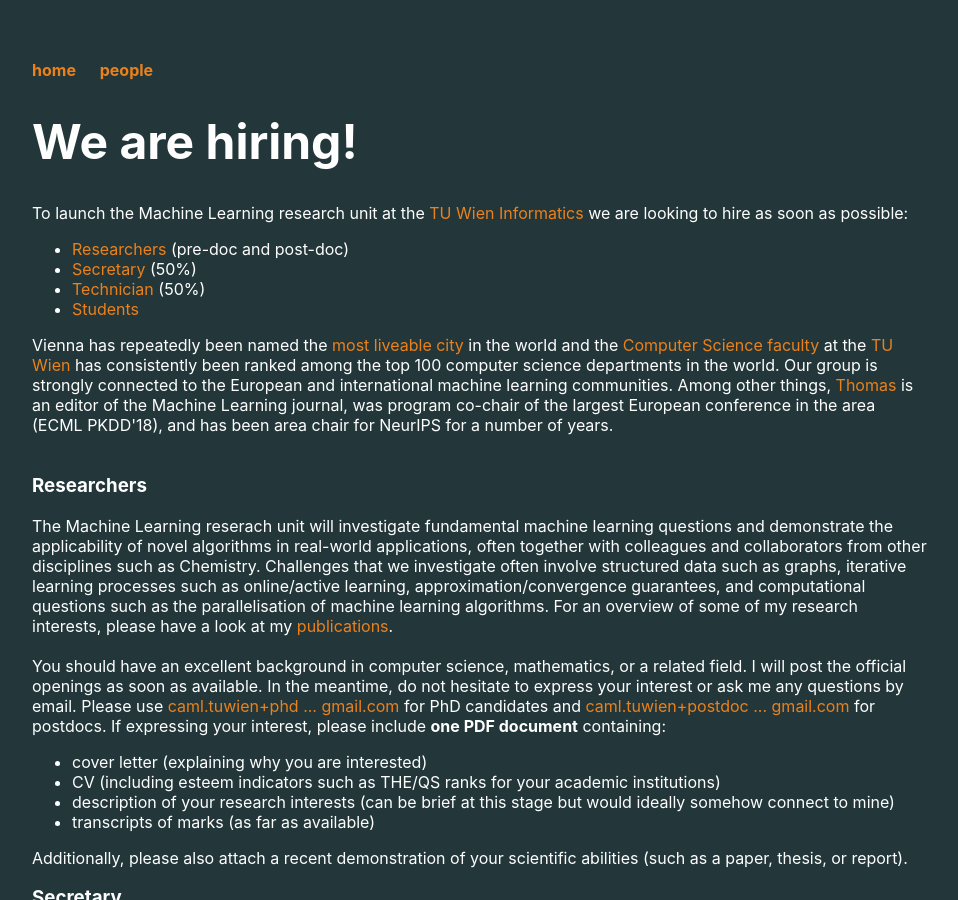
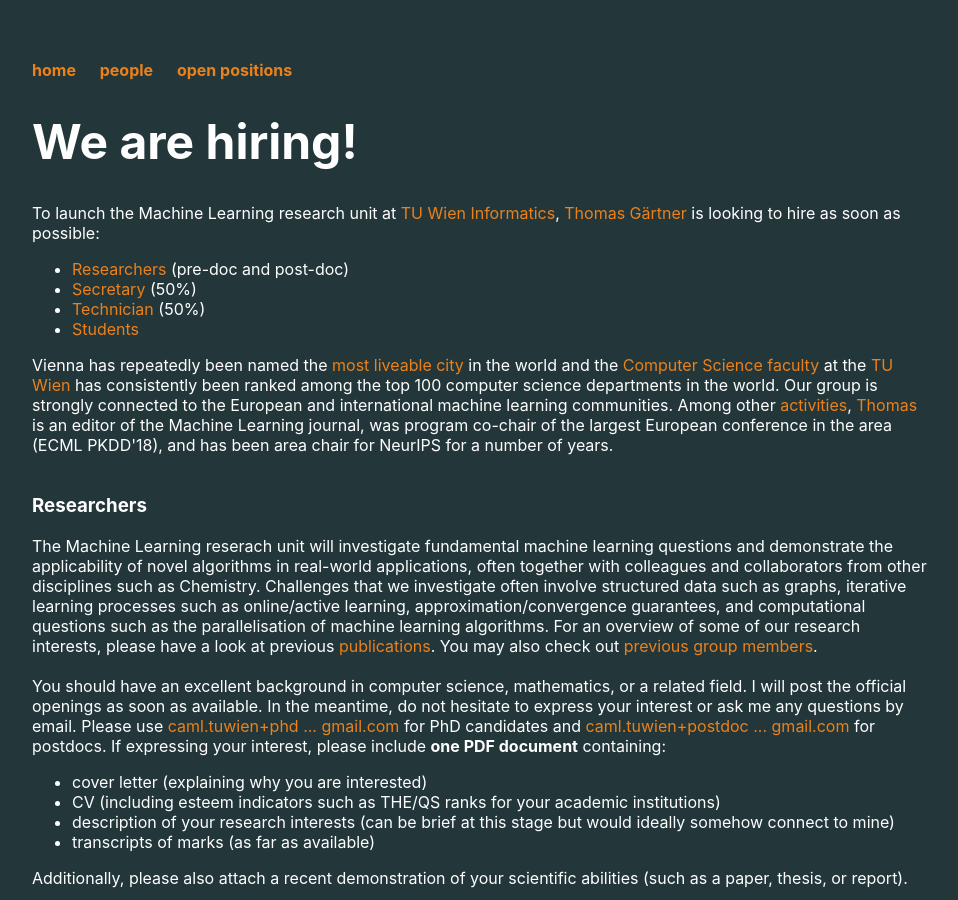
Before and after one commit to ml-tuw/ml-tuw.github.io, a Jekyll site: the page built from hiring_en/index.html, in a window 1280 px wide and 900 px high. Shown: the whole window, without its empty margins (160-1118 px from the left). Built offline with Jekyll 4.4.1, drawn with Linux system fonts in a browser that asks for light colours.

Commit message:
initial site ready

```diff
--- a/_config.yml
+++ b/_config.yml
@@ -90,4 +90,5 @@
   TUWienML: Maschinelles Lernen
   TUWienML_en: Machine Learning
   TUWienMLRU_en: Machine Learning reserach unit
+  Thomas: https://t-gaertner.github.io
 #  : <a href=""></a>
--- a/_config_dev.yml
+++ b/_config_dev.yml
@@ -118,4 +118,5 @@
   TUWienML: Maschinelles Lernen
   TUWienML_en: Machine Learning
   TUWienMLRU_en: Machine Learning reserach unit
+  Thomas: https://t-gaertner.github.io
 #  : <a href=""></a>
--- a/_includes/navbar.html
+++ b/_includes/navbar.html
@@ -2,6 +2,7 @@
 	    		<ul>
 	        		<li><a href="/">home</a></li>
 	        		<li><a href="/people">people</a></li>
+	        		<li><a href="/hiring_en">open positions</a></li>
 <!--	        		<li><a href="/papers">papers</a></li>
 	        		<li><a href="/activities">activities</a></li>
 	        		<li><a href="/software">software &amp; demos</a></li>
--- a/hiring_en/index.html
+++ b/hiring_en/index.html
@@ -3,7 +3,7 @@
 title: We are hiring!
 ---
 
-To launch the {{site.links.TUWienML_en}} research unit at the {{site.links.TUWienInformatics}} we are looking to hire as soon as possible:
+To launch the {{site.links.TUWienML_en}} research unit at {{site.links.TUWienInformatics}}, {{site.people.ThomasGaertner}} is looking to hire as soon as possible:
 
 <ul>
 <li><a href="#researcher">Researchers</a> (pre-doc and post-doc)</li>
@@ -11,11 +11,11 @@
 <li><a href="#technician">Technician</a> (50%)</li>
 <li><a href="#students">Students</a> </li>
 </ul>
-Vienna has repeatedly been named the <a href="https://www.wien.info/en/lifestyle-scene/most-livable-city">most liveable city</a> in the world and the {{site.links.InformaticsTUWien}} has consistently been ranked among the top 100 computer science departments in the world. Our group is strongly connected to the European and international machine learning communities. Among other things, {{site.people.Thomas}} is an editor of the Machine Learning journal, was program co-chair of the largest European conference in the area (ECML PKDD'18), and has been area chair for NeurIPS for a number of years.<br><br>
+Vienna has repeatedly been named the <a href="https://www.wien.info/en/lifestyle-scene/most-livable-city">most liveable city</a> in the world and the {{site.links.InformaticsTUWien}} has consistently been ranked among the top 100 computer science departments in the world. Our group is strongly connected to the European and international machine learning communities. Among other <a href="{{'/activities' | prepend: site.links.Thomas }}">activities</a>, {{site.people.Thomas}} is an editor of the Machine Learning journal, was program co-chair of the largest European conference in the area (ECML PKDD'18), and has been area chair for NeurIPS for a number of years.<br><br>
 
 
 <h3><a id="researcher"></a>Researchers</h3>
-The {{site.links.TUWienMLRU_en}} will investigate fundamental machine learning questions and demonstrate the applicability of novel algorithms in real-world applications, often together with colleagues and collaborators from other disciplines such as Chemistry. Challenges that we investigate often involve structured data such as graphs, iterative learning processes such as online/active learning, approximation/convergence guarantees, and computational questions such as the parallelisation of machine learning algorithms. For an overview of some of my research interests, please have a look at my <a href="/papers">publications</a>.<br><br>
+The {{site.links.TUWienMLRU_en}} will investigate fundamental machine learning questions and demonstrate the applicability of novel algorithms in real-world applications, often together with colleagues and collaborators from other disciplines such as Chemistry. Challenges that we investigate often involve structured data such as graphs, iterative learning processes such as online/active learning, approximation/convergence guarantees, and computational questions such as the parallelisation of machine learning algorithms. For an overview of some of our research interests, please have a look at previous <a href="t-gaertner.github.io/papers">publications</a>. You may also check out <a href="/people">previous group members</a>.<br><br>
 
 You should have an excellent background in computer science, mathematics, or a related field. I will post the official openings as soon as available. In the meantime, do not hesitate to express your interest or ask me any questions by email. Please use <a href="mailto:caml.tuwien+phd@gmail.com?subject=phd position">caml.tuwien+phd ... gmail.com</a> for PhD candidates and <a href="mailto:caml.tuwien+postdoc@gmail.com?subject=postdoc position">caml.tuwien+postdoc ... gmail.com</a> for postdocs. If expressing your interest, please include <b>one PDF document</b> containing:
 <ul>
```
